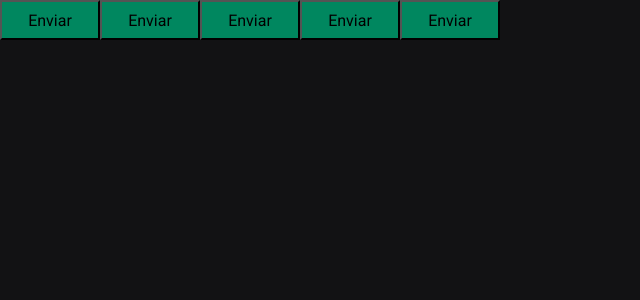
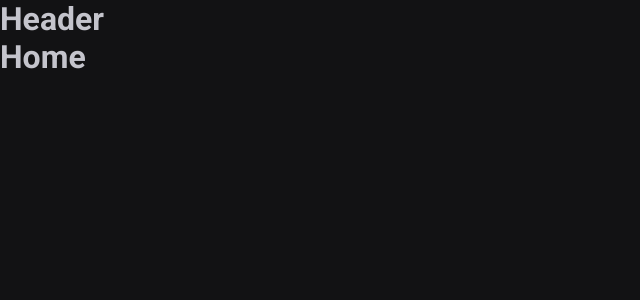
Before and after one commit to mercurio236/ignite-timer, a React (Vite) app: page / in a window 1280 px wide. Shown: the top 300 px of the page, without its empty margins (0-640 px from the left). Built offline with nearby package versions, Linux system fonts and the light colour scheme.

Commit message:
Configurando as rotas usando outlet de react-router-dom

```diff
--- a/package.json
+++ b/package.json
@@ -6,13 +6,13 @@
   "scripts": {
     "dev": "vite",
     "build": "tsc && vite build",
-    "lint": "eslint . --ext ts,tsx --report-unused-disable-directives --max-warnings 0",
-    "preview": "vite preview",
-    "lint": "eslint src --ext .ts,.tsx --fix"
+    "lint": "eslint src --ext .ts,.tsx --fix",
+    "preview": "vite preview"
   },
   "dependencies": {
     "react": "^18.2.0",
     "react-dom": "^18.2.0",
+    "react-router-dom": "^6.15.0",
     "styled-components": "^6.0.7"
   },
   "devDependencies": {
--- a/src/App.tsx
+++ b/src/App.tsx
@@ -1,17 +1,17 @@
 import { ThemeProvider } from 'styled-components'
-import { Button } from './components/Button'
 import { defaulTheme } from './styles/themes/default'
+import { BrowserRouter } from 'react-router-dom'
+
 import { GlobalStyle } from './styles/global'
+import { Router } from './Router'
 
 export function App() {
   return (
     <ThemeProvider theme={defaulTheme}>
-      <Button />
-      <Button />
-      <Button />
-      <Button />
-      <Button />
       <GlobalStyle />
+      <BrowserRouter>
+        <Router />
+      </BrowserRouter>
     </ThemeProvider>
   )
 }
--- /dev/null
+++ b/src/Router.tsx
@@ -0,0 +1,16 @@
+import { Routes, Route } from 'react-router-dom'
+
+import { Home } from './pages/Home'
+import { History } from './pages/History'
+import { DefaultLayout } from './layouts/DefaultLayout'
+
+export function Router() {
+  return (
+    <Routes>
+      <Route path="/" element={<DefaultLayout />}>
+        <Route path="/" element={<Home />} />
+        <Route path="/history" element={<History />} />
+      </Route>
+    </Routes>
+  )
+}
--- /dev/null
+++ b/src/components/Header.tsx
@@ -0,0 +1,3 @@
+export function Header() {
+  return <h1>Header</h1>
+}
--- /dev/null
+++ b/src/layouts/DefaultLayout.tsx
@@ -0,0 +1,11 @@
+import { Outlet } from 'react-router-dom'
+import { Header } from '../components/Header'
+
+export function DefaultLayout() {
+  return (
+    <div>
+      <Header />
+      <Outlet />
+    </div>
+  )
+}
--- /dev/null
+++ b/src/pages/History.tsx
@@ -0,0 +1,3 @@
+export function History() {
+  return <h1>History</h1>
+}
--- /dev/null
+++ b/src/pages/Home.tsx
@@ -0,0 +1,3 @@
+export function Home() {
+  return <h1>Home</h1>
+}
```
Also changed, not shown: 1 other file (tests, documents, lock files or other folders).
